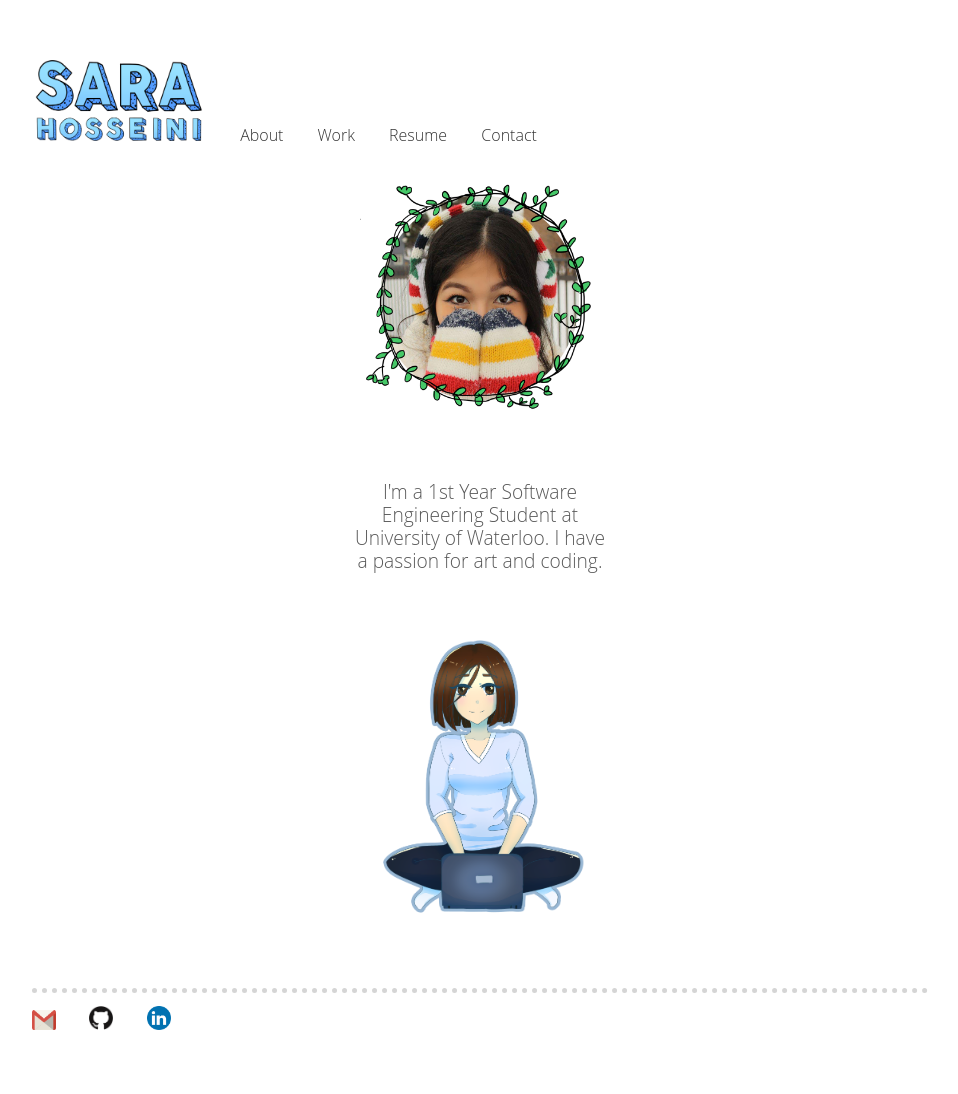
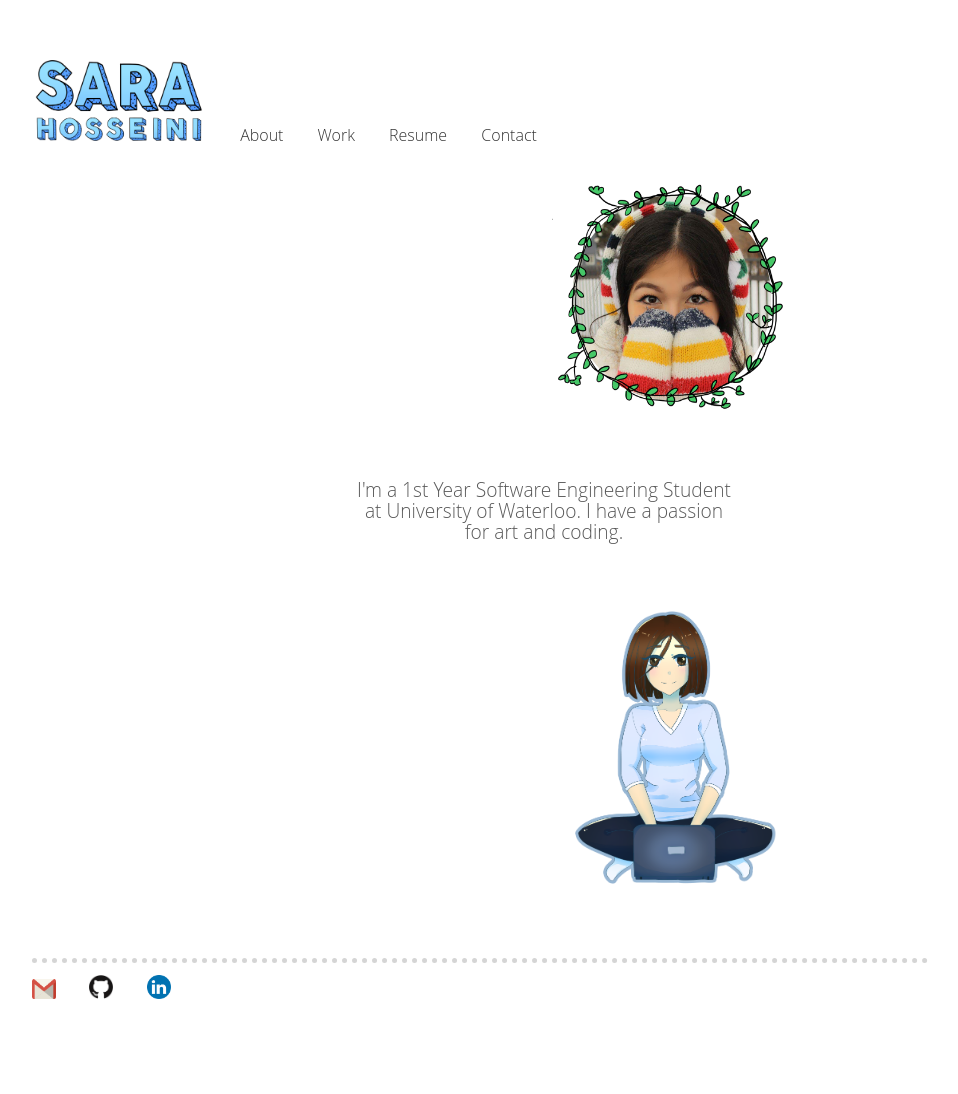
Before and after one commit to sarahoss/sarahoss.github.io, a Jekyll site: the page built from index.html, in a window 1280 px wide. Shown: the whole page, without its empty margins (160-1118 px from the left). Built offline with Jekyll 4.4.1, drawn with Linux system fonts in a browser that asks for light colours; after the commit the page ends 1063 px from its top, so only the background shows below that.

Commit message:
Update main.css

```diff
--- a/css/main.css
+++ b/css/main.css
@@ -7,6 +7,7 @@ body {
    margin-left: 320px;
    margin-top: 60px;
    margin-bottom: 60px;
+   width: 20em;
    font-weight: lighter;
 }
 nav ul, footer ul {
@@ -41,8 +42,9 @@ p {
     margin-top: 30px;
     margin-bottom: 60px;
     font-size: 1.2em;
-    line-height: 1.2em;
+    line-height: 1.1em;
     color: #595959;
+    width: 50em;
     font-family: 'Open Sans', sans-serif;
 }
 footer {
```
